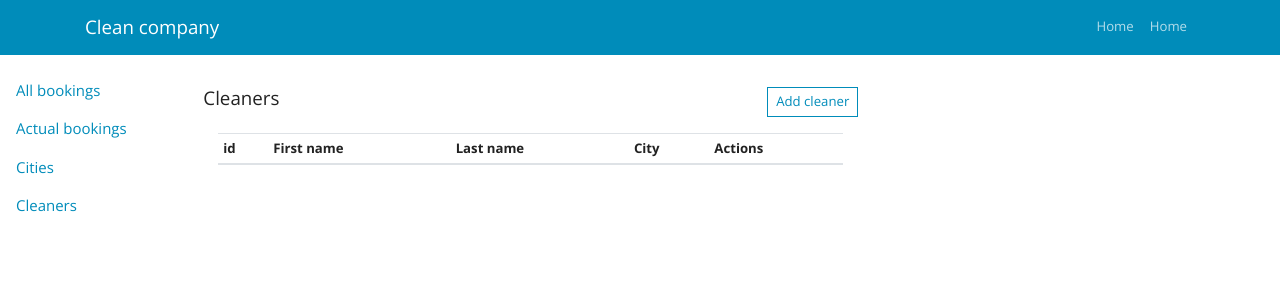
After one commit to VladSerebro/CleaningCompany, a Symfony app: template templates/cleaner/index.html.twig in a window 1280 px wide. The commit adds this page. Shown: the top 300 px of the page. Run offline with Twig, Linux system fonts and the light colour scheme; the template is opened without the code that fills it, so the values that code supplies are empty; some libraries are stand-ins or nearby versions.

Commit message:
add CleanerController administration of cleaners

```diff
--- a/public/js/main.js
+++ b/public/js/main.js
@@ -49,4 +49,26 @@ $(document).ready(function(){
             }
         });
     }
+
+    // delete cleaner
+    const cleaners = document.getElementById('cleaners');
+
+    if(cleaners)
+    {
+        cleaners.addEventListener('click', e => {
+            if(e.target.className === 'btn btn-outline-danger btn-sm')
+            {
+                const id = e.target.getAttribute('data-id');
+
+                fetch(`/admin/cleaner/delete/${id}`, {
+                    method: 'DELETE'
+                }).then((res) => {
+                    console.log(res);
+                    window.location.reload()
+                }).catch((err) => {
+                    console.error(err);
+                })
+            }
+        });
+    }
 });
--- a/src/Controller/BookingController.php
+++ b/src/Controller/BookingController.php
@@ -32,7 +32,8 @@ class BookingController extends AbstractController
             return $this->redirectToRoute('select_cleaner');
         }
 
-        $cities = $this->getDoctrine()->getRepository(City::class)->findAll();
+        $cities = $this->getDoctrine()->getRepository(City::class)
+            ->findBy(['is_active' => '1']);
 
         return $this->render('booking/selectParams.html.twig', ['cities' => $cities]);
     }
--- /dev/null
+++ b/templates/cleaner/index.html.twig
@@ -0,0 +1,52 @@
+{% extends 'base.html.twig' %}
+
+{% block title %}Dashboard{% endblock %}
+
+{% block body %}
+
+    <div class="row">
+
+        {{ include('inc/admin_sidebar.html.twig') }}
+
+        <div class=" col-md-6">
+            <div class="row my-sm-3">
+                <h5>Cleaners</h5>
+                <a href="/admin/cleaner/create" class="btn btn-outline-primary btn-sm ml-auto">Add cleaner</a>
+            </div>
+
+            <table id="cleaners" class="table table-hover table-sm">
+                <thead>
+                <tr>
+                    <th scope="col">id</th>
+                    <th scope="col">First name</th>
+                    <th scope="col">Last name</th>
+                    <th scope="col">City</th>
+                    <th scope="col">Actions</th>
+                </tr>
+                </thead>
+                <tbody>
+                {% for cleaner in cleaners %}
+                    <tr>
+                        <th scope="row">{{ cleaner.id }}</th>
+                        <td>{{ cleaner.firstName }}</td>
+                        <td>{{ cleaner.lastName }}</td>
+                        <td>{{ cleaner.city.name }}</td>
+                        <td>
+                            <a href="#" class="btn btn-outline-danger btn-sm" data-id="{{ cleaner.id }}">Delete</a>
+                        </td>
+
+                    </tr>
+
+                {% endfor %}
+                </tbody>
+            </table>
+
+        </div>
+    </div>
+
+
+{% endblock %}
+
+{% block javascripts %}
+    <script src="/js/main.js"></script>
+{% endblock %}
--- a/templates/inc/admin_sidebar.html.twig
+++ b/templates/inc/admin_sidebar.html.twig
@@ -9,5 +9,8 @@
         <li class="nav-item">
             <a class="nav-link" href="/admin/city/index">Cities</a>
         </li>
+        <li class="nav-item">
+            <a href="/admin/cleaner/index" class="nav-link">Cleaners</a>
+        </li>
     </ul>
 </div>
```
Also changed, not shown: src/Controller/CleanerController.php (added, +70 -0 lines), templates/cleaner/create.html.twig (added, +38 -0 lines).
